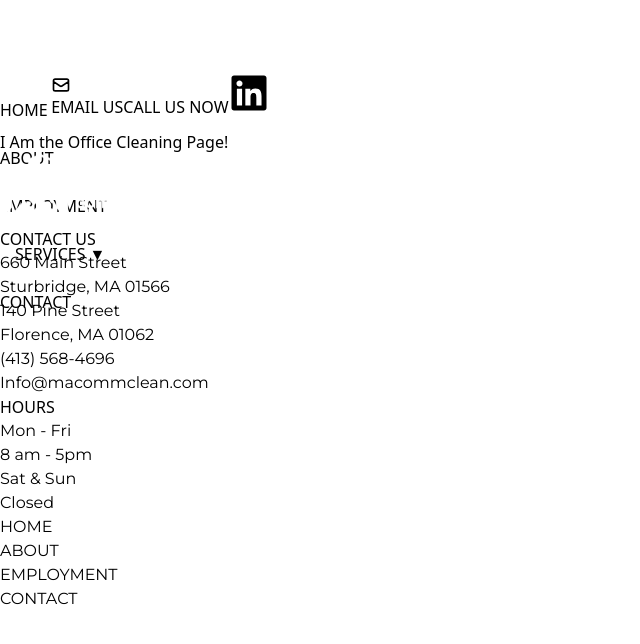
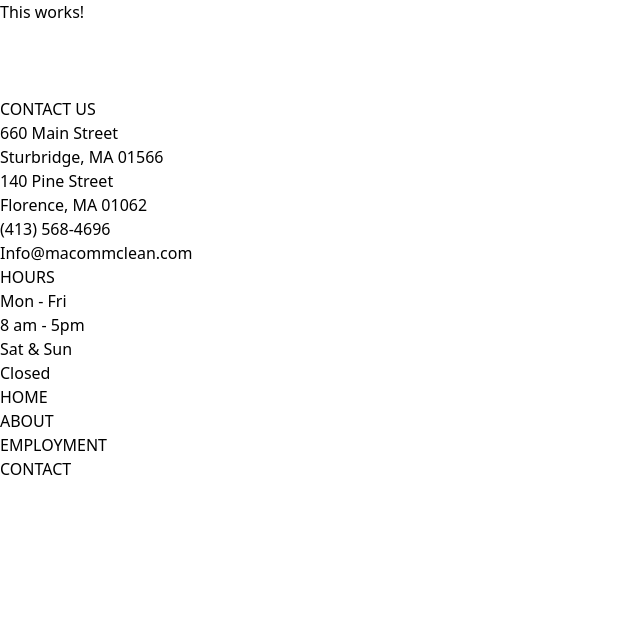
Before and after one commit to colin-macrae/MCC--Rebuild, a React (Vite) app: page /MCC--Rebuild/Office-Cleaning in a window 1280 px wide. Shown: the top 644 px of the page, without its empty margins (0-640 px from the left). Built offline with nearby package versions, Linux system fonts and the light colour scheme.

Commit message:
troubleshooting test #5

```diff
--- a/src/App.tsx
+++ b/src/App.tsx
@@ -13,7 +13,10 @@ import Footer from "./components/Footer";
 export default function App() {
   return (
     <>
-      <Routes>
+      <h1>
+        This works!
+      </h1>
+      {/* <Routes>
         <Route path="/" element={<Header />}>
           <Route index element={<Landing />} />
           <Route path="/about" element={<About />} />
@@ -24,7 +27,7 @@ export default function App() {
           <Route path="/Janitorial-Services" element={<JanitorialServices />} />
           <Route path="/Office-Cleaning" element={<OfficeCleaning />} />
         </Route>
-      </Routes>
+      </Routes> */}
       <Footer />
     </>
   );
```
